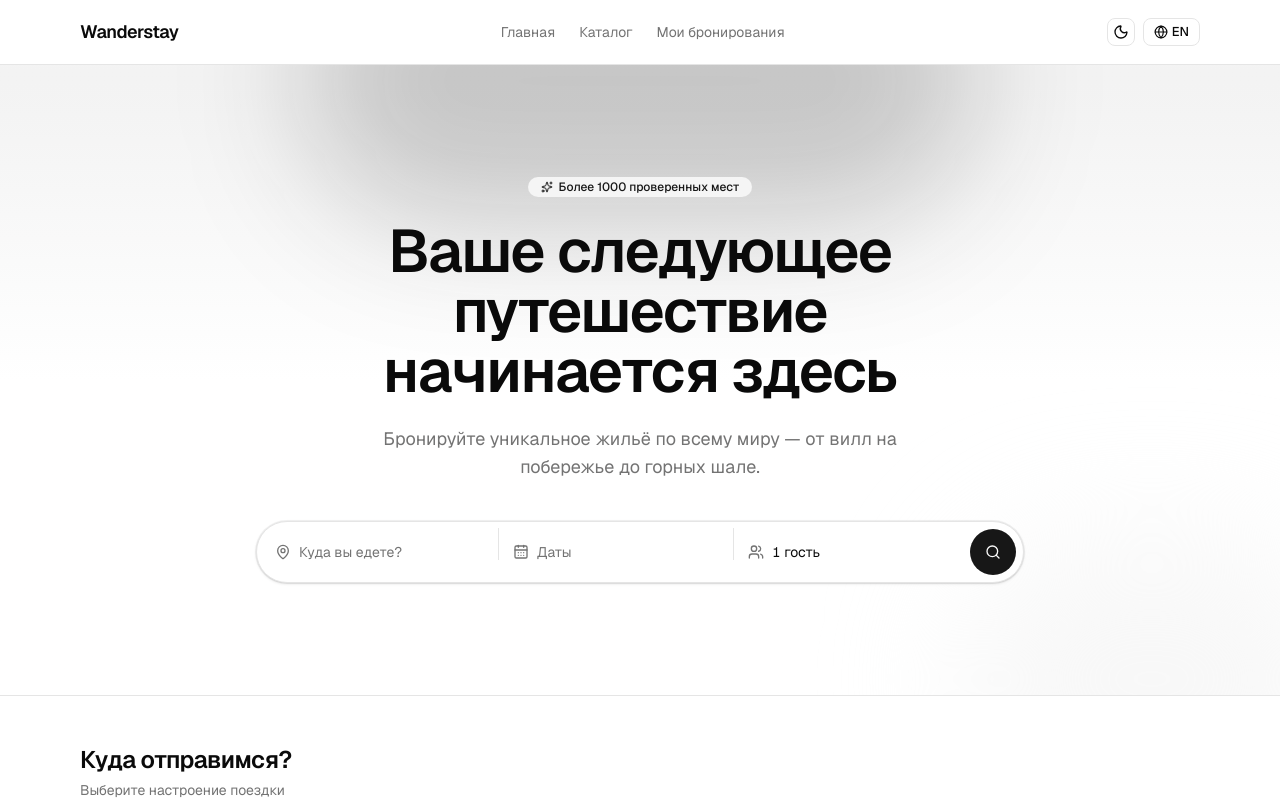
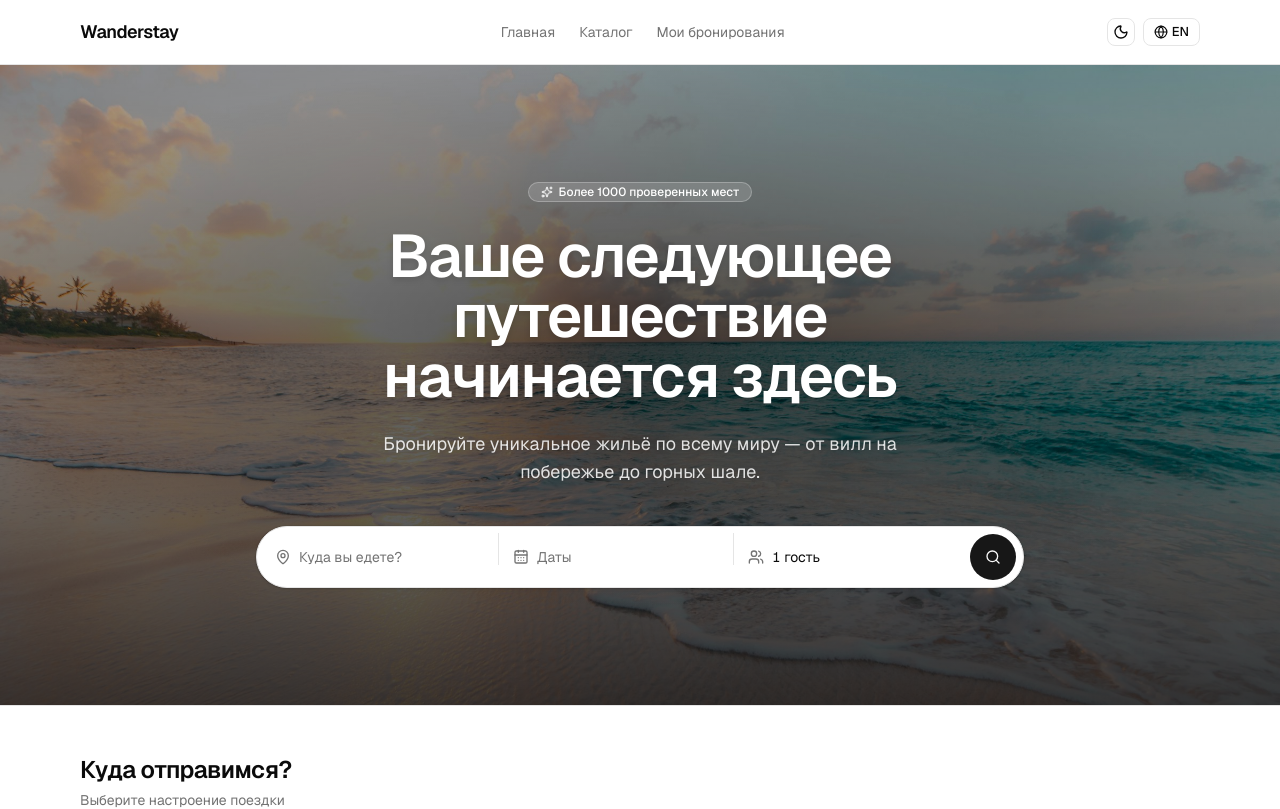
Before and after one commit to JuliaBel5/travel-rental, a Next.js app: page / in a window 1280 px wide. Shown: the top 809 px of the page. Built offline with nearby package versions, Linux system fonts and the light colour scheme.

Commit message:
feat: add tropical hero background image with readable overlay

```diff
--- a/src/components/home/Hero.tsx
+++ b/src/components/home/Hero.tsx
@@ -1,3 +1,4 @@
+import Image from "next/image";
 import { Sparkles } from "lucide-react";
 
 import { useTranslation } from "@/locales";
@@ -8,32 +9,46 @@ export function Hero() {
   const { t } = useTranslation();
 
   return (
-    <section className="relative isolate overflow-hidden border-b border-border">
-      {/* Layered gradient mesh built from theme tokens for depth. */}
+    <section className="relative isolate flex overflow-hidden border-b border-border">
+      {/* Full-bleed photo background */}
+      <div className="pointer-events-none absolute inset-0 -z-20">
+        <Image
+          src="/hero.jpg"
+          alt={t.home.hero.imageAlt}
+          fill
+          priority
+          sizes="100vw"
+          className="object-cover"
+        />
+      </div>
+
+      {/* Bottom-weighted legibility scrim (keeps the SearchBar + subtitle crisp) */}
       <div
         aria-hidden
-        className="pointer-events-none absolute inset-0 -z-10 bg-gradient-to-b from-primary/5 via-background to-background"
+        className="pointer-events-none absolute inset-0 -z-10 bg-gradient-to-t from-black/75 via-black/45 to-black/30"
       />
+      {/* Soft central darkening to tame the bright sun glare behind the headline */}
       <div
         aria-hidden
-        className="pointer-events-none absolute -top-32 left-1/2 -z-10 h-72 w-[42rem] max-w-full -translate-x-1/2 rounded-full bg-primary/20 blur-3xl"
-      />
-      <div
-        aria-hidden
-        className="pointer-events-none absolute -right-16 -bottom-32 -z-10 h-72 w-96 rounded-full bg-secondary/70 blur-3xl"
+        className="pointer-events-none absolute inset-0 -z-10 bg-[radial-gradient(80%_60%_at_50%_42%,rgba(0,0,0,0.4),transparent_72%)]"
       />
 
-      <div className="mx-auto flex max-w-6xl flex-col items-center gap-6 px-4 py-20 text-center md:py-28">
-        <Badge variant="secondary" className="gap-1.5 px-3 py-1">
+      <div className="mx-auto flex min-h-[34rem] w-full max-w-6xl flex-col items-center justify-center gap-6 px-4 py-20 text-center md:min-h-[40rem] md:py-28">
+        <Badge
+          variant="secondary"
+          className="gap-1.5 border border-white/25 bg-white/15 px-3 py-1 text-white backdrop-blur-sm"
+        >
           <Sparkles className="size-3" />
           {t.home.hero.eyebrow}
         </Badge>
 
-        <h1 className="max-w-3xl font-heading text-4xl font-semibold tracking-tight text-balance sm:text-5xl md:text-6xl">
+        <h1 className="max-w-3xl font-heading text-4xl font-semibold tracking-tight text-balance text-white drop-shadow-md sm:text-5xl md:text-6xl">
           {t.home.hero.title}
         </h1>
 
-        <p className="max-w-xl text-lg text-pretty text-muted-foreground">{t.home.hero.subtitle}</p>
+        <p className="max-w-xl text-lg text-pretty text-white/85 drop-shadow">
+          {t.home.hero.subtitle}
+        </p>
 
         <div className="mt-4 w-full max-w-3xl">
           <SearchBar />
--- a/src/locales/en.ts
+++ b/src/locales/en.ts
@@ -31,6 +31,7 @@ export const en: Dictionary = {
       title: "Your next journey starts here",
       subtitle:
         "Book one-of-a-kind homes around the world, from beachfront villas to alpine chalets.",
+      imageAlt: "Tropical beach at sunset",
     },
     categories: {
       title: "Where to next?",
--- a/src/locales/ru.ts
+++ b/src/locales/ru.ts
@@ -28,6 +28,7 @@ export const ru = {
       eyebrow: "Более 1000 проверенных мест",
       title: "Ваше следующее путешествие начинается здесь",
       subtitle: "Бронируйте уникальное жильё по всему миру — от вилл на побережье до горных шале.",
+      imageAlt: "Тропический пляж на закате",
     },
     categories: {
       title: "Куда отправимся?",
```
Also changed, not shown: public/hero.jpg (added).
